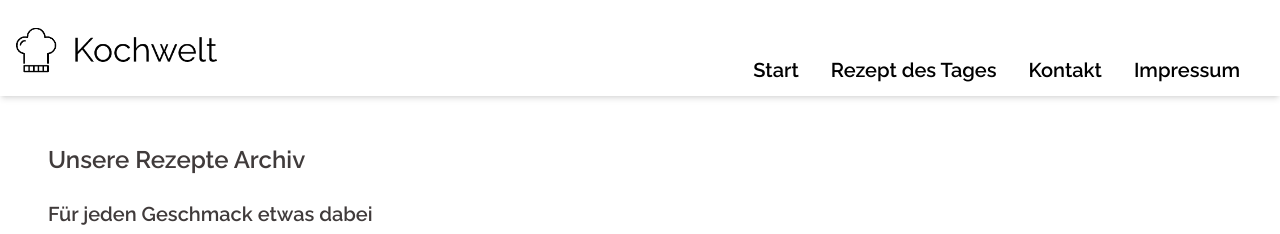
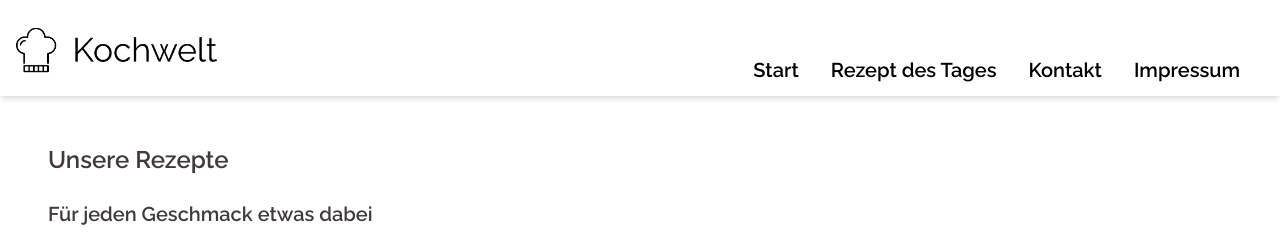
Before and after one commit to mariokreitz/DA_Kochwelt, a website with bundled scripts: page rezepte.html in a window 1280 px wide. Shown: the top 234 px of the page. Built offline with nearby package versions, Linux system fonts and the light colour scheme.

Commit message:
Spelling edit in Rezepte.html

```diff
--- a/rezepte.html
+++ b/rezepte.html
@@ -22,9 +22,7 @@
     <header id="header"></header>
     <main id="container">
       <div class="mx-auto max-w-[1440px]">
-        <h1 class="mb-6 text-2xl font-semibold text-kw-menu">
-          Unsere Rezepte Archiv
-        </h1>
+        <h1 class="mb-6 text-2xl font-semibold text-kw-menu">Unsere Rezepte</h1>
 
         <section class="mb-8">
           <h2 class="mb-4 text-xl font-semibold text-kw-menu">
```
